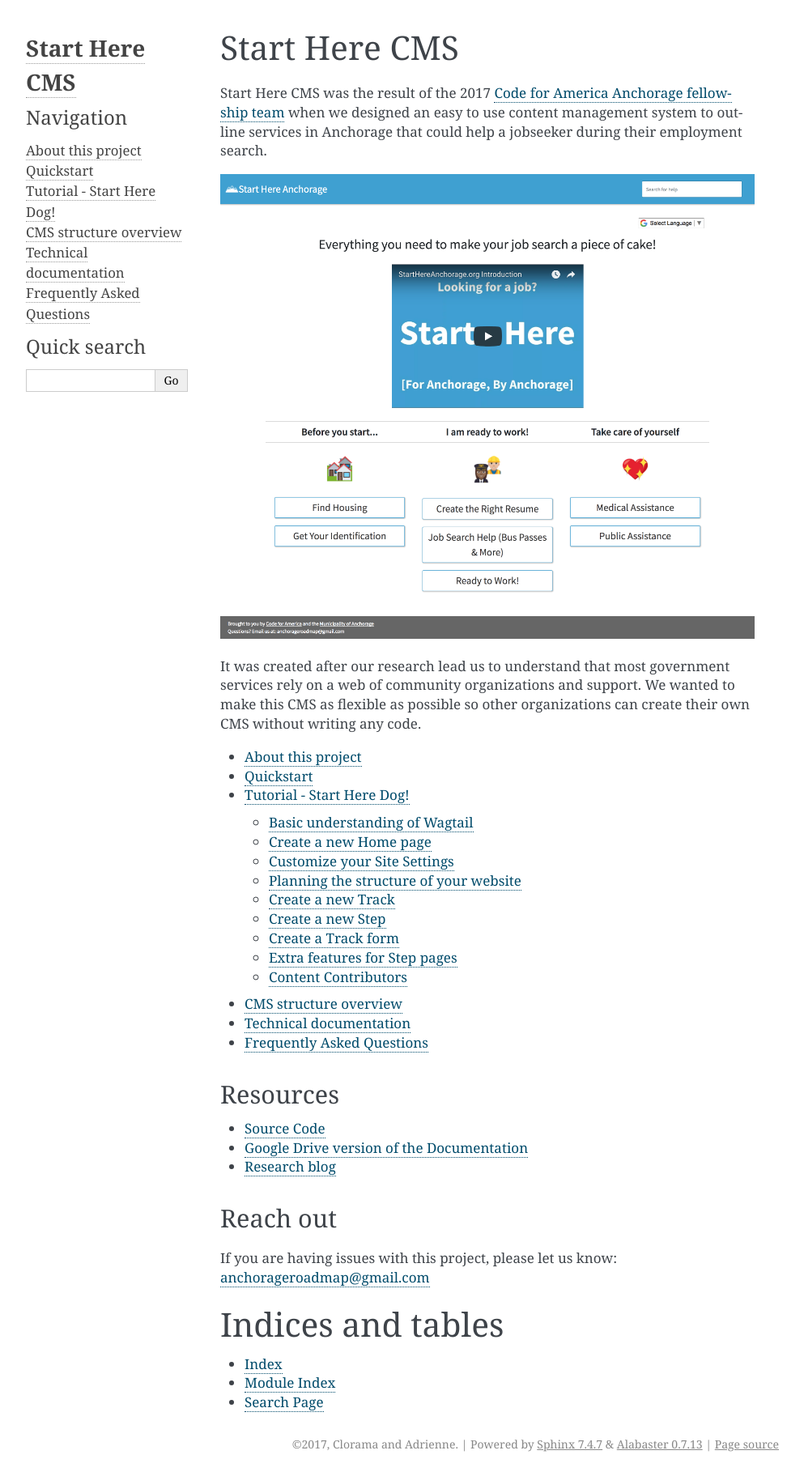
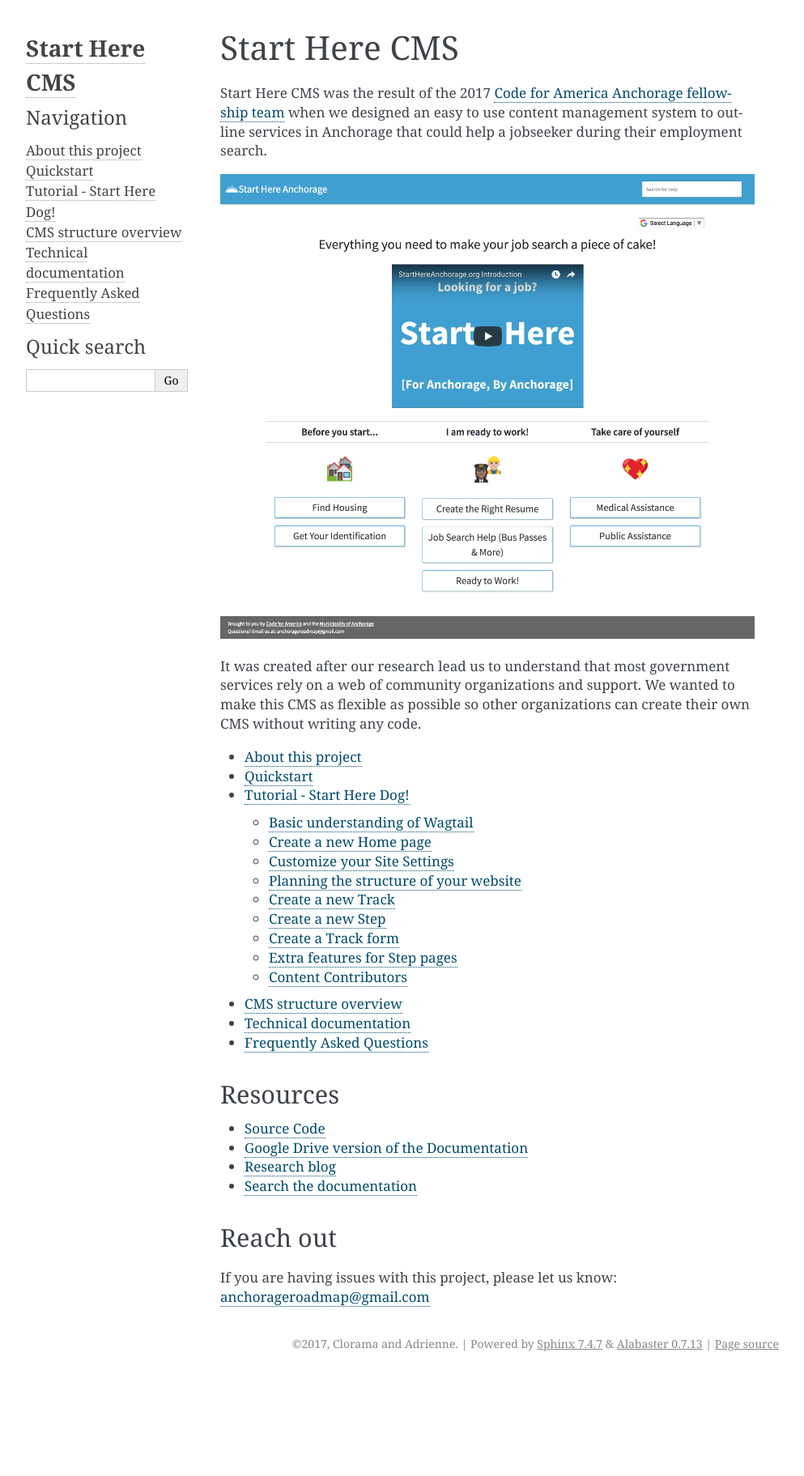
Before and after one commit to mark-meyer/startherecms, a Sphinx documentation site: the page built from docs/index.rst, in a window 1280 px wide. Shown: the whole page at 81% size, without its empty margins (148-1141 px from the left). Built offline with Sphinx 7.4.7, drawn with Linux system fonts in a browser that asks for light colours; after the commit the page ends 1699 px from its top, so only the background shows below that.

Commit message:
fixed some broken links and removed index

```diff
--- a/docs/index.rst
+++ b/docs/index.rst
@@ -33,19 +33,12 @@
 Resources
 ---------
 
-- `Source Code <github.com/adrind/startherecms>`_
+- `Source Code <https://github.com/adrind/startherecms>`_
 - `Google Drive version of the Documentation <https://docs.google.com/document/d/1aFxM2USx8XSeQVUm7Ps8uispRC1mbc9iyDUbffIvTEY/edit?usp=sharing>`_
-- `Research blog <cfa-muni.tumblr.com>`_
+- `Research blog <https://cfa-muni.tumblr.com>`_
+- :ref:`Search the documentation <search>`
 
 Reach out
 ---------
 
 If you are having issues with this project, please let us know: `anchorageroadmap@gmail.com <mailto:anchorageroadmap@gmail.com>`_
-
-
-Indices and tables
-==================
-
-* :ref:`genindex`
-* :ref:`modindex`
-* :ref:`search`
```
